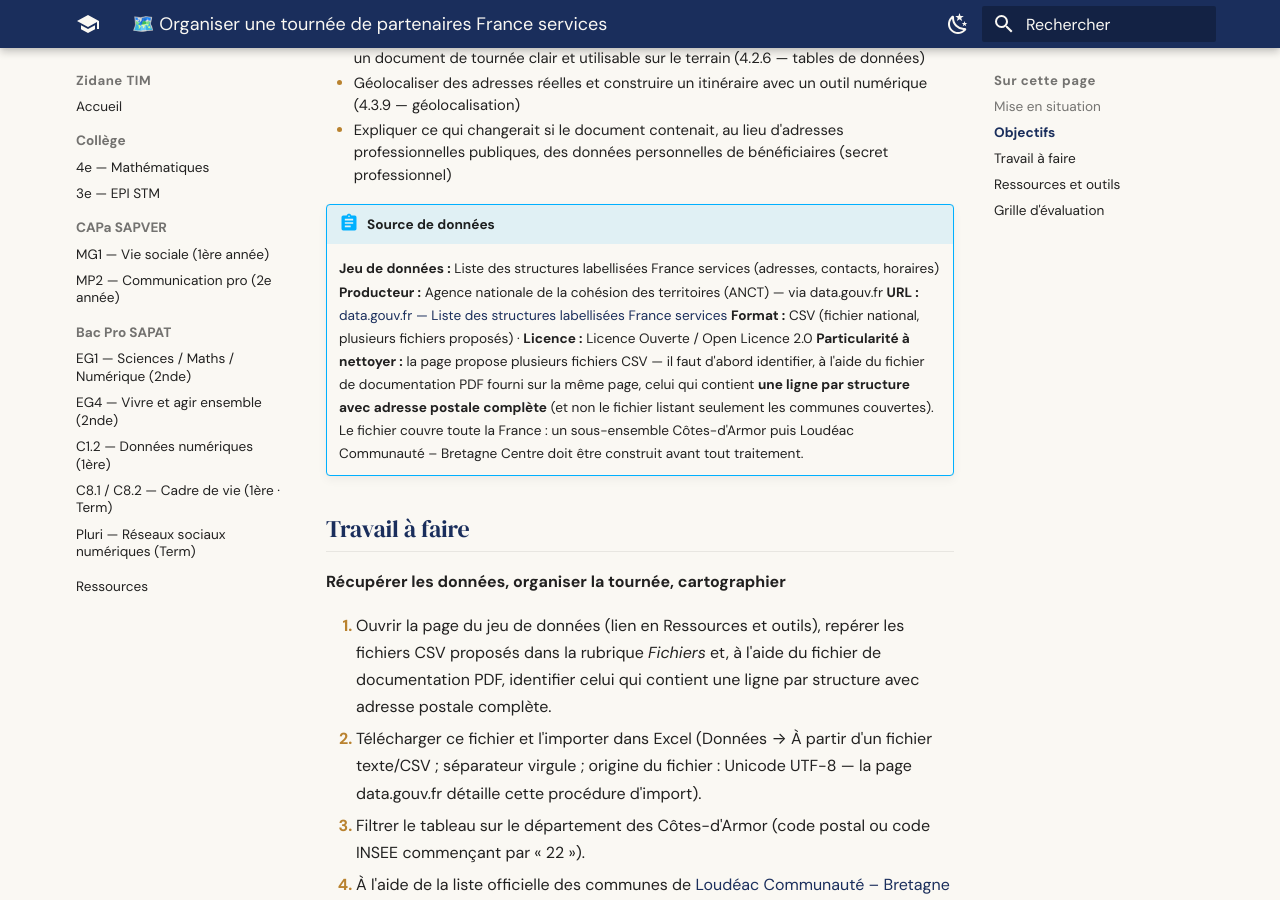
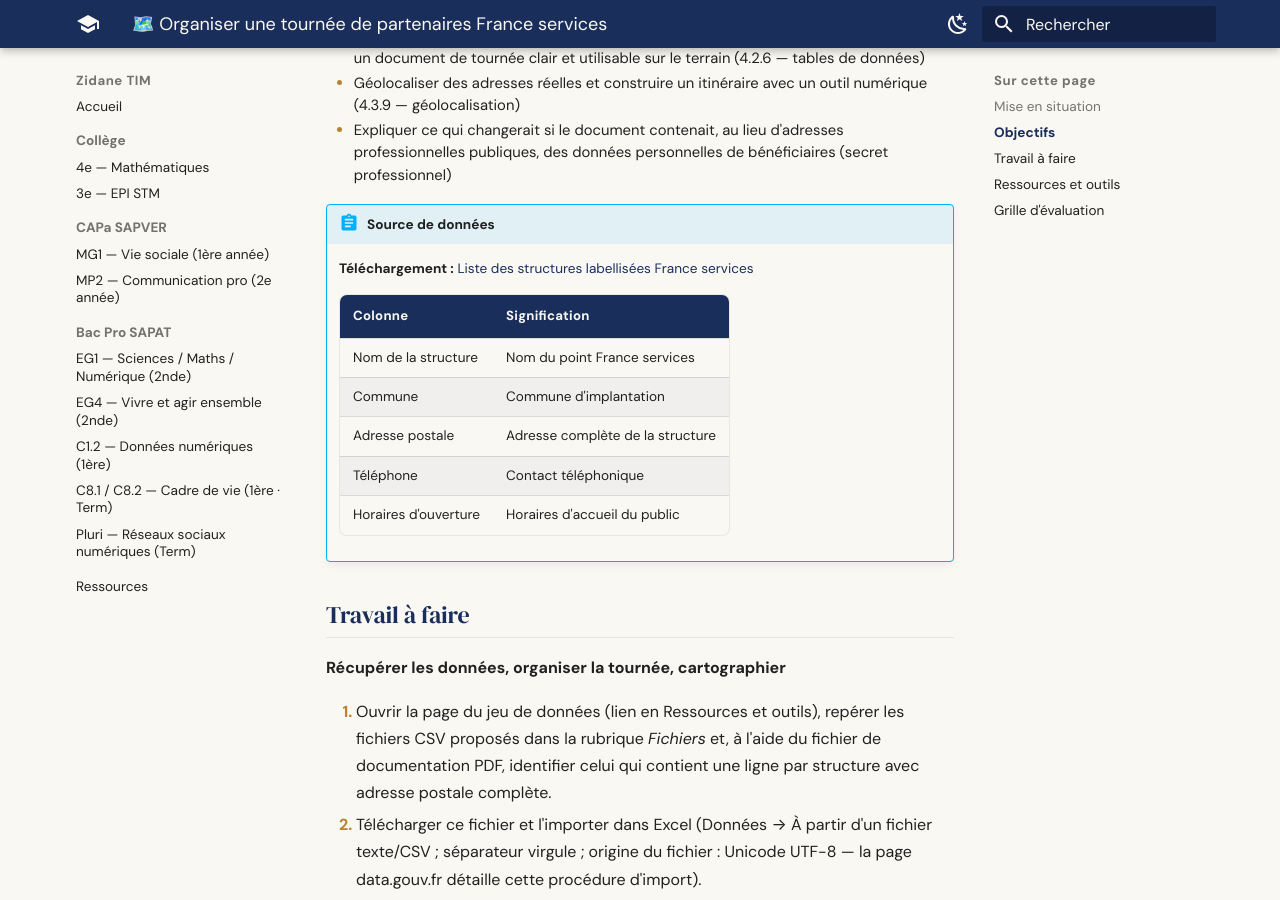
Before and after one commit to zidaneTim/zidane-tim, an MkDocs documentation site: the page built from docs/cours/capa-sapver/activites/mp2/tournee-aide-domicile.md, in a window 1280 px wide and 900 px high, scrolled down 1067 px. Built offline with MkDocs 1.6.1 and Material for MkDocs 9.7.7, drawn with Linux system fonts in a browser that asks for light colours.

Commit message:
capa mp2 tournee-aide-domicile: section Source de donnees compactee (lien + dictionnaire)

```diff
--- a/docs/cours/capa-sapver/activites/mp2/tournee-aide-domicile.md
+++ b/docs/cours/capa-sapver/activites/mp2/tournee-aide-domicile.md
@@ -48,15 +48,15 @@ point), dans un ordre qui limite les déplacements inutiles entre communes.
 </div>
 
 !!! abstract "Source de données"
-    **Jeu de données :** Liste des structures labellisées France services (adresses, contacts, horaires)
-    **Producteur :** Agence nationale de la cohésion des territoires (ANCT) — via data.gouv.fr
-    **URL :** [data.gouv.fr — Liste des structures labellisées France services](https://www.data.gouv.fr/datasets/liste-des-structures-labellisees-france-services){ target="_blank" rel="noopener" }
-    **Format :** CSV (fichier national, plusieurs fichiers proposés) · **Licence :** Licence Ouverte / Open Licence 2.0
-    **Particularité à nettoyer :** la page propose plusieurs fichiers CSV — il faut d'abord identifier, à l'aide du
-    fichier de documentation PDF fourni sur la même page, celui qui contient **une ligne par structure avec adresse
-    postale complète** (et non le fichier listant seulement les communes couvertes). Le fichier couvre toute la
-    France : un sous-ensemble Côtes-d'Armor puis Loudéac Communauté – Bretagne Centre doit être construit avant tout
-    traitement.
+    **Téléchargement :** [Liste des structures labellisées France services](https://www.data.gouv.fr/datasets/liste-des-structures-labellisees-france-services){ target="_blank" rel="noopener" }
+
+    | Colonne | Signification |
+    |---|---|
+    | Nom de la structure | Nom du point France services |
+    | Commune | Commune d'implantation |
+    | Adresse postale | Adresse complète de la structure |
+    | Téléphone | Contact téléphonique |
+    | Horaires d'ouverture | Horaires d'accueil du public |
 
 ## Travail à faire
 
```
